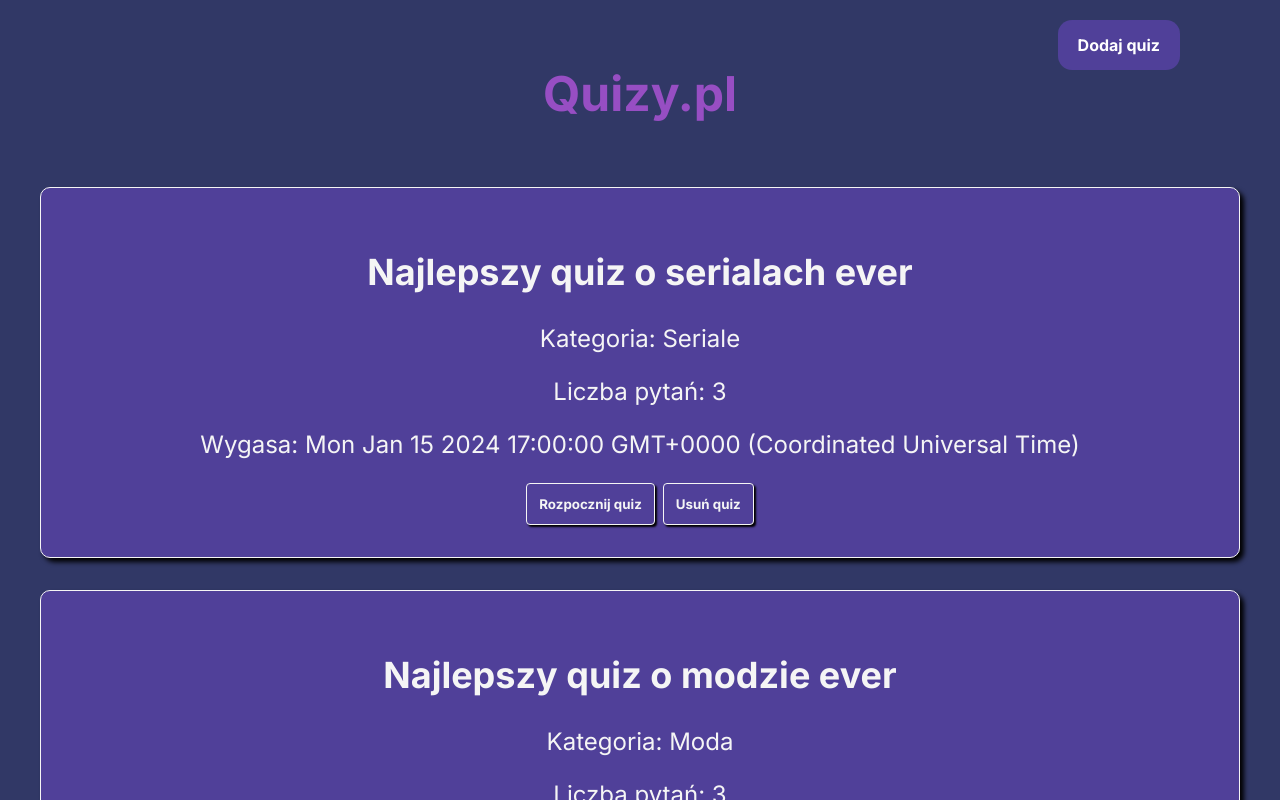
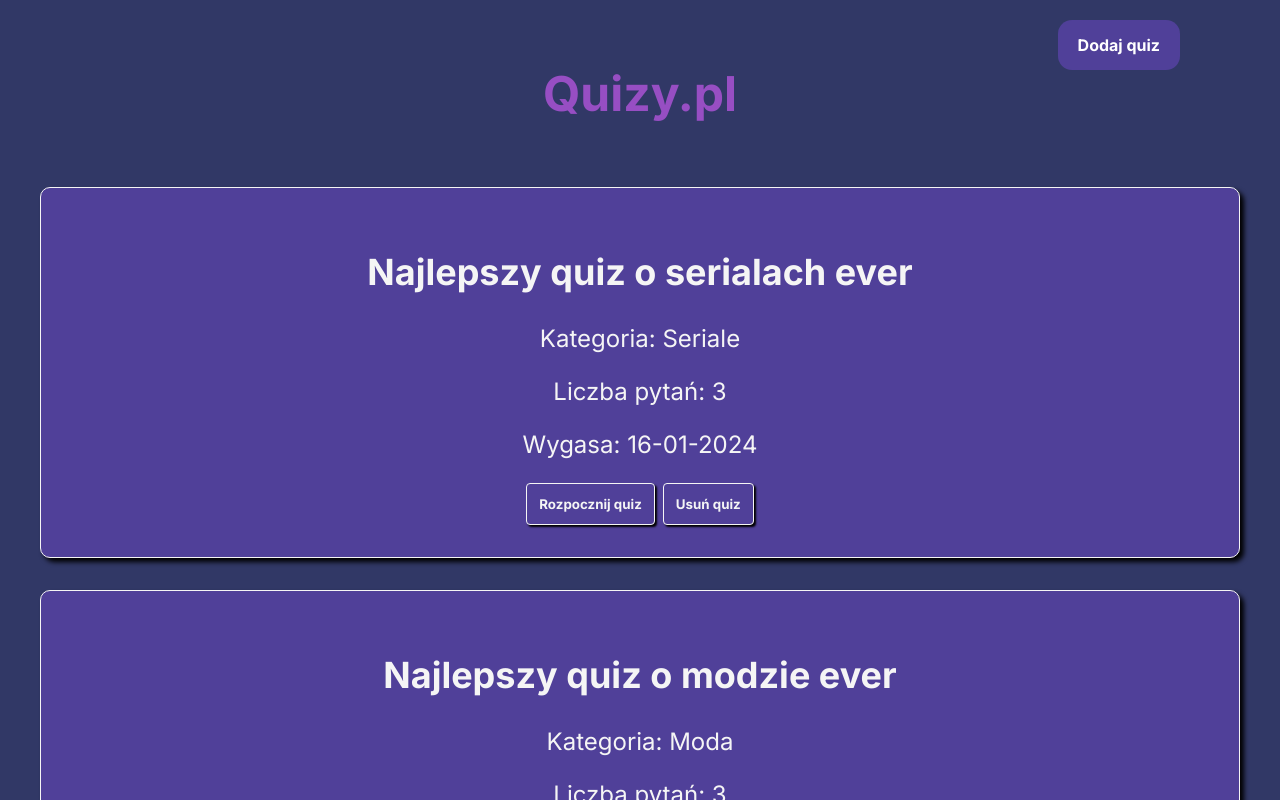
Before and after one commit to Squezer123/AngularProject, an Angular app: page /quiz in a window 1280 px wide. Shown: the top 800 px of the page. Built offline with nearby package versions, Linux system fonts and the light colour scheme.

Commit message:
zmiana formatu wyświetlania daty

```diff
--- a/src/app/quiz-list/quiz-list-element/quiz-list-element.component.html
+++ b/src/app/quiz-list/quiz-list-element/quiz-list-element.component.html
@@ -2,7 +2,7 @@
   <h2>{{ quiz.nazwa }}</h2>
   <p>Kategoria: {{ quiz.kategoria }}</p>
   <p>Liczba pytań: {{ quiz.pytania.length }}</p>
-  <p>Wygasa: {{ quiz.dataWygasniecia }}</p>
+  <p>Wygasa: {{ printDate() }}</p>
 
   <button type="button" class="start-button" (click)="startQuiz()">Rozpocznij quiz</button>
   <button type="button" class="delete-button" (click)="deleteQuiz()">Usuń quiz</button>
--- a/src/app/quiz-list/quiz-list-element/quiz-list-element.component.ts
+++ b/src/app/quiz-list/quiz-list-element/quiz-list-element.component.ts
@@ -22,4 +22,23 @@ export class QuizListElementComponent {
   startQuiz() {
     this.router.navigate(['quiz', this.quiz.id, 'conduct'])
   }
+  printDate(): string {
+    const el: string[] = ["dd","mm","yyyy"];
+    let retDate = '';
+    let tmp: number;
+    el.forEach((element, index) => {
+        if (index > 0) { retDate += '-'; }
+        switch (element) {
+          case 'dd': tmp = this.quiz.dataWygasniecia.getDate() + 1; break;
+          case 'mm': tmp = this.quiz.dataWygasniecia.getMonth() + 1; break;
+          default: retDate += this.quiz.dataWygasniecia.getFullYear();
+        }
+        if (element !== 'yyyy') {
+          tmp < 10 ? retDate += '0' + tmp : retDate += tmp;
+        }
+      }
+    );
+
+    return retDate;
+  }
 }
```
